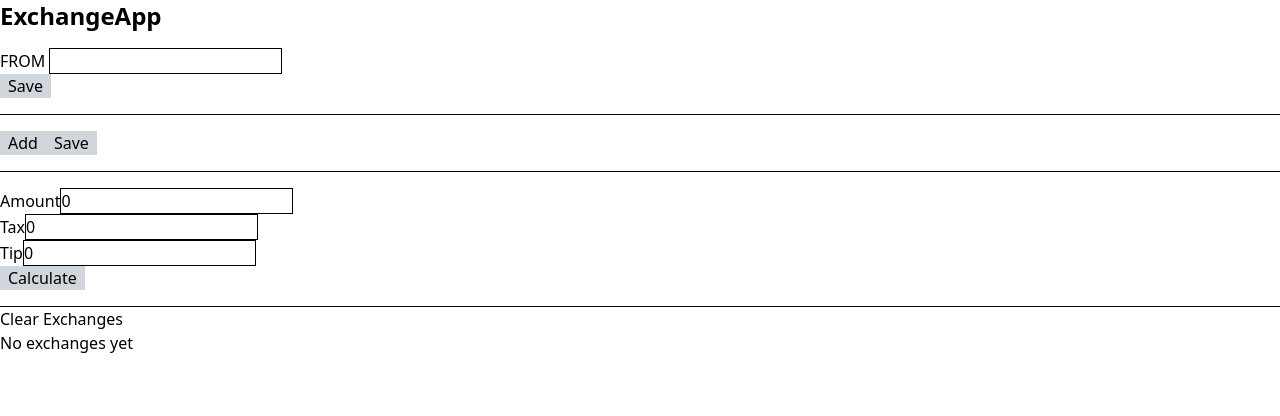
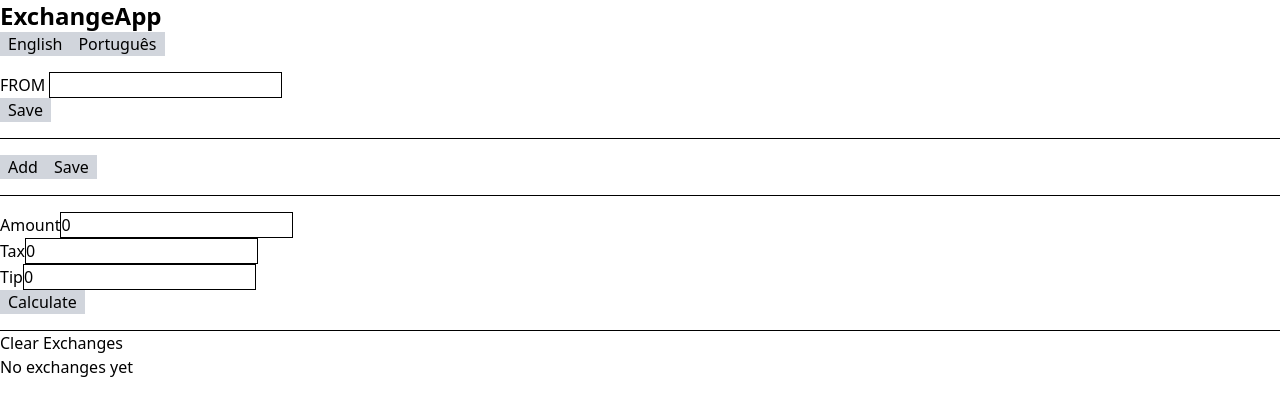
Before and after one commit to leovesoliveira/exchange-app, a React (Vite) app: page / in a window 1280 px wide. Shown: the top 416 px of the page. Built offline with nearby package versions, Linux system fonts and the light colour scheme.

Commit message:
add support to i18n

```diff
--- a/package.json
+++ b/package.json
@@ -11,9 +11,12 @@
   },
   "dependencies": {
     "@tailwindcss/vite": "^4.1.2",
+    "i18next": "^24.2.3",
+    "i18next-browser-languagedetector": "^8.0.4",
     "react": "^19.0.0",
     "react-dom": "^19.0.0",
     "react-hook-form": "^7.55.0",
+    "react-i18next": "^15.4.1",
     "tailwindcss": "^4.1.2",
     "zustand": "^5.0.3"
   },
--- a/src/components/app.tsx
+++ b/src/components/app.tsx
@@ -1,10 +1,12 @@
 import { parseEnum } from "@helpers/parse-enum";
+import { languages } from "@i18n/languages";
 import { firstExchangeSelector } from "@stores/exchange/exchange-selectors";
 import { useExchangeStore } from "@stores/exchange/exchange-store";
 import { Amount } from "@value-objects/amount";
 import { Currency } from "@value-objects/currency";
 import { Quote } from "@value-objects/quote";
 import { SubmitHandler, useFieldArray, useForm } from "react-hook-form";
+import { useTranslation } from "react-i18next";
 
 type FromCurrencyFormData = {
   fromCurrency: string;
@@ -24,6 +26,8 @@ type CalculateFormData = {
 };
 
 export default function App() {
+  const { t, i18n } = useTranslation();
+
   const {
     fromCurrency,
     setFromCurrency,
@@ -98,7 +102,19 @@ export default function App() {
 
   return (
     <div>
-      <h1 className="text-2xl font-bold">ExchangeApp</h1>
+      <h1 className="text-2xl font-bold">{t("appName")}</h1>
+
+      <div>
+        {languages.map((language) => (
+          <button
+            key={language.code}
+            onClick={() => i18n.changeLanguage(language.code)}
+            className="px-2 bg-gray-300"
+          >
+            {language.name}
+          </button>
+        ))}
+      </div>
 
       <form
         onSubmit={fromCurrencyForm.handleSubmit(handleFromCurrency)}
--- /dev/null
+++ b/src/i18n/index.ts
@@ -0,0 +1,24 @@
+import i18n from "i18next";
+import LanguageDetector from "i18next-browser-languagedetector";
+import { initReactI18next } from "react-i18next";
+
+import en from "./translations/en.json";
+import pt from "./translations/pt.json";
+
+i18n
+  .use(LanguageDetector)
+  .use(initReactI18next)
+  .init({
+    resources: {
+      en: { translation: en },
+      pt: { translation: pt },
+    },
+    fallbackLng: "en",
+    supportedLngs: ["en", "pt"],
+    debug: import.meta.env.DEV,
+    interpolation: {
+      escapeValue: false,
+    },
+  });
+
+export default i18n;
--- /dev/null
+++ b/src/i18n/languages.ts
@@ -0,0 +1,10 @@
+export const languages = [
+  {
+    code: "en",
+    name: "English",
+  },
+  {
+    code: "pt",
+    name: "Português",
+  },
+];
--- /dev/null
+++ b/src/i18n/translations/en.json
@@ -0,0 +1,3 @@
+{
+  "appName": "ExchangeApp"
+}
--- /dev/null
+++ b/src/i18n/translations/pt.json
@@ -0,0 +1,3 @@
+{
+  "appName": "ExchangeApp"
+}
--- a/src/main.tsx
+++ b/src/main.tsx
@@ -1,6 +1,7 @@
 import App from "@components/app";
 import { StrictMode } from "react";
 import { createRoot } from "react-dom/client";
+import "./i18n";
 import "./index.css";
 
 createRoot(document.getElementById("root")!).render(
--- a/tsconfig.app.json
+++ b/tsconfig.app.json
@@ -27,6 +27,7 @@
     "paths": {
       "@components/*": ["components/*"],
       "@helpers/*": ["helpers/*"],
+      "@i18n/*": ["i18n/*"],
       "@stores/*": ["stores/*"],
       "@value-objects/*": ["value-objects/*"]
     }
--- a/vite.config.ts
+++ b/vite.config.ts
@@ -10,6 +10,7 @@ export default defineConfig({
     alias: {
       "@components": path.resolve(__dirname, "src/components"),
       "@helpers": path.resolve(__dirname, "src/helpers"),
+      "@i18n": path.resolve(__dirname, "src/i18n"),
       "@stores": path.resolve(__dirname, "src/stores"),
       "@value-objects": path.resolve(__dirname, "src/value-objects"),
     },
```
Also changed, not shown: 1 other file (tests, documents, lock files or other folders).
